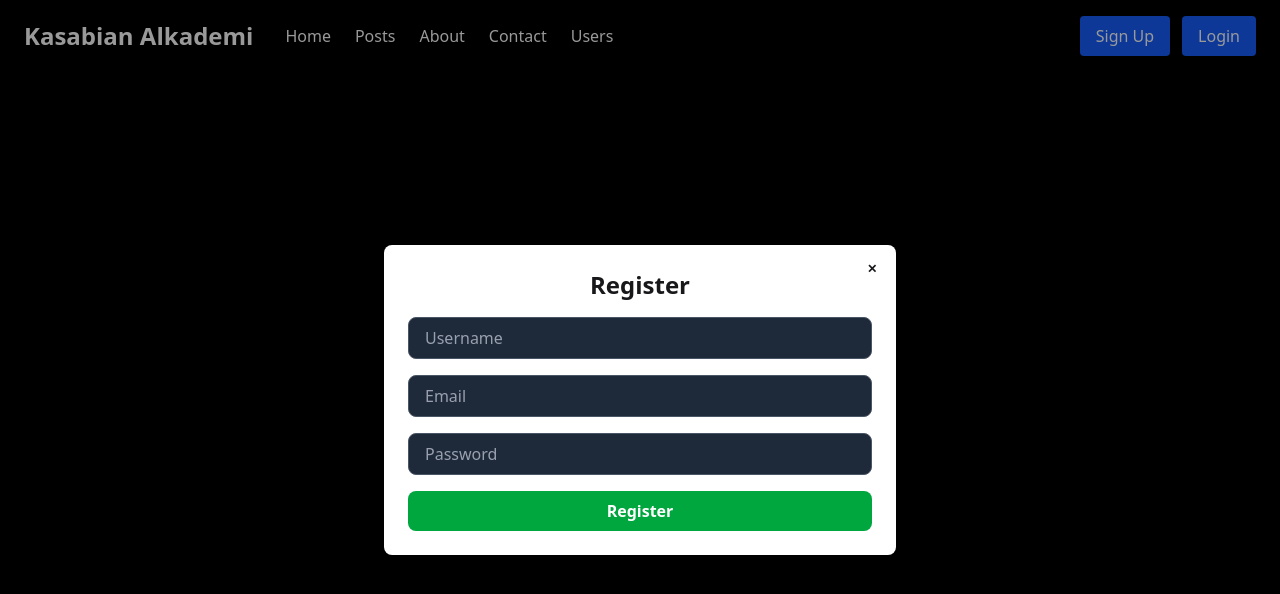
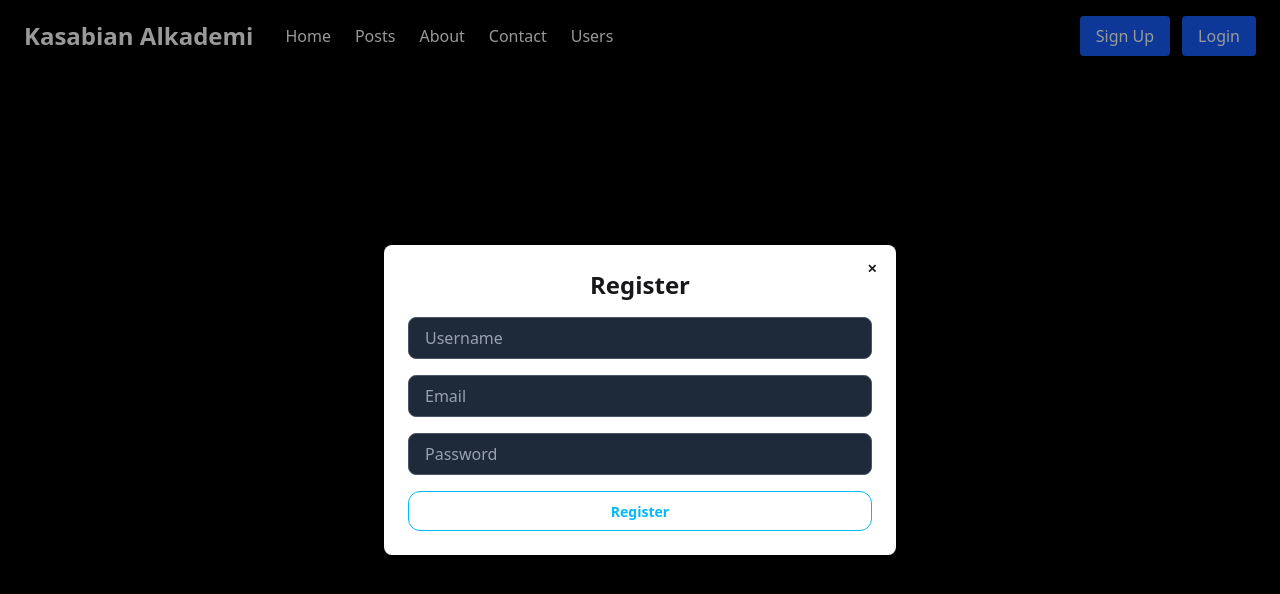
Before and after one commit to Bianesse/kasabian-alkademi, a Next.js app: page / in a window 1280 px wide. Both pictures are taken after a click on the button "Sign Up". Shown: the top 594 px of the page. Built offline with nearby package versions, Linux system fonts and the light colour scheme.

Commit message:
feat: added next-auth, sign/login modal design change

```diff
--- a/package.json
+++ b/package.json
@@ -18,6 +18,7 @@
     "@prisma/extension-accelerate": "^2.0.2",
     "bcrypt": "^6.0.0",
     "next": "15.3.5",
+    "next-auth": "^4.24.11",
     "react": "^19.1.0",
     "react-dom": "^19.1.0",
     "zod": "^4.0.5"
--- a/src/comps/loginModal.tsx
+++ b/src/comps/loginModal.tsx
@@ -21,7 +21,7 @@ export default function LoginModal() {
                     />
                     <button
                         type="submit"
-                        className="bg-blue-600 hover:bg-blue-700 text-white font-semibold py-2 rounded-lg transition-colors duration-200"
+                        className="btn btn-outline btn-info rounded-xl"
                     >
                         Login
                     </button>
--- a/src/comps/signUpModal.tsx
+++ b/src/comps/signUpModal.tsx
@@ -25,7 +25,7 @@ export default function SignUpModal() {
                     />
                     <button
                         type="submit"
-                        className="bg-green-600 hover:bg-green-700 text-white font-semibold py-2 rounded-lg transition-colors duration-200"
+                        className="btn btn-outline btn-info rounded-xl"
                     >
                         Register
                     </button>
```
Also changed, not shown: 1 other file (tests, documents, lock files or other folders).
